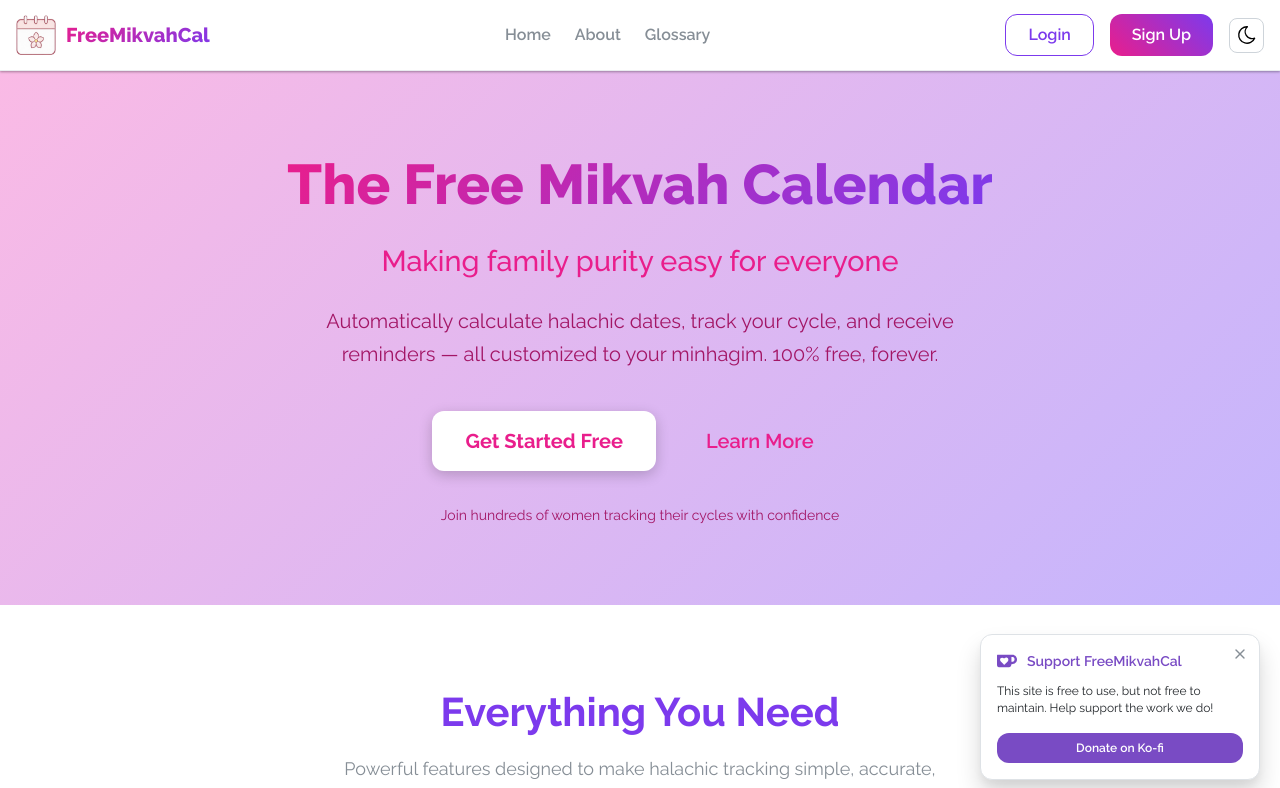
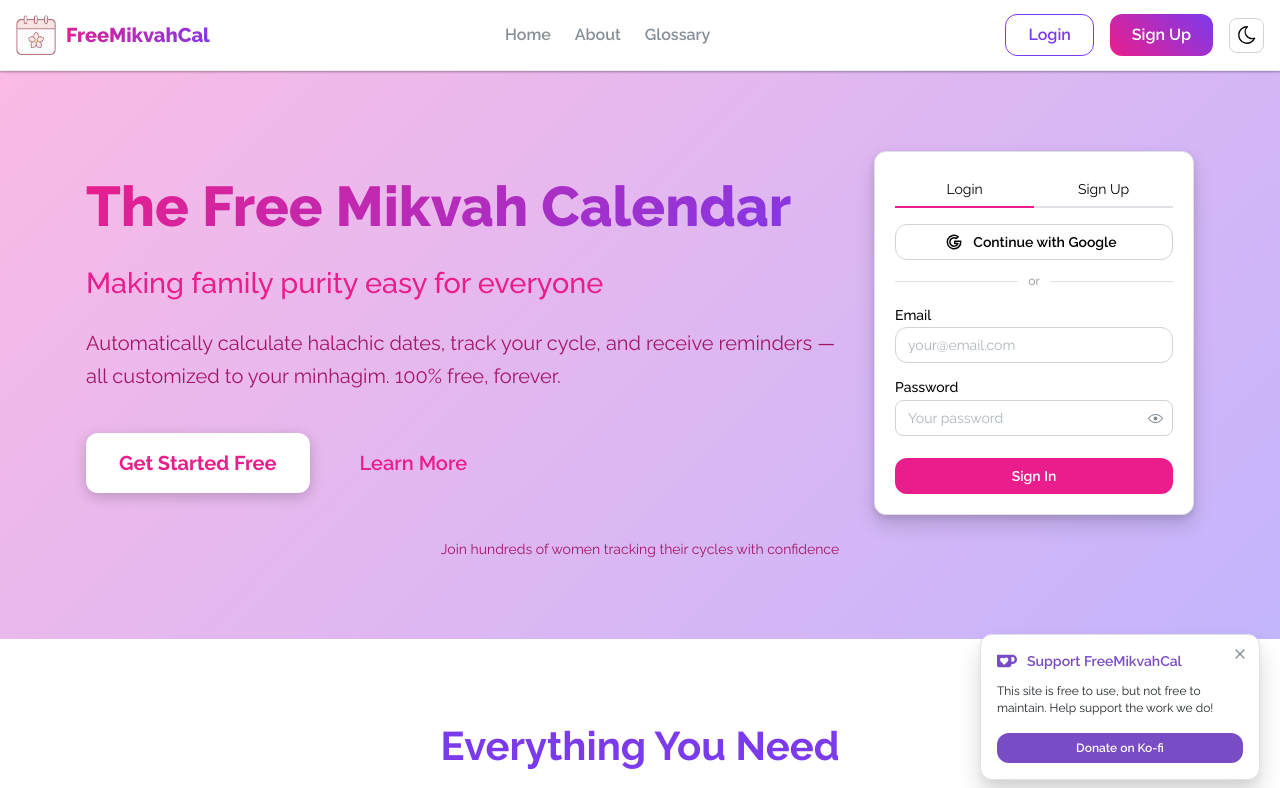
Before and after one commit to Slapp62/FreeMikvahCal, a React (Vite) app in the folder frontend/: page / in a window 1280 px wide. Shown: the top 788 px of the page. Built offline with nearby package versions, Linux system fonts and the light colour scheme; no server answers.

Commit message:
import error fix and imrpoved gitignore

```diff
--- /dev/null
+++ b/frontend/src/components/auth/HeroAuthCard.tsx
@@ -0,0 +1,195 @@
+import { useState } from 'react';
+import {
+  Paper,
+  Tabs,
+  TextInput,
+  PasswordInput,
+  Button,
+  Stack,
+  Divider,
+} from '@mantine/core';
+import { useForm } from 'react-hook-form';
+import { joiResolver } from '@hookform/resolvers/joi';
+import { notifications } from '@mantine/notifications';
+import { useNavigate } from 'react-router-dom';
+import { useAuth } from '../../hooks/useAuth';
+import { loginSchema } from '../../validationRules/authSchemas';
+import { GoogleSignInButton } from './GoogleSignInButton';
+import { VerificationModal } from '../modals/VerificationModal';
+
+type LoginFormValues = {
+  email: string;
+  password: string;
+};
+
+type RegisterFormValues = {
+  email: string;
+  password: string;
+};
+
+export function HeroAuthCard() {
+  const navigate = useNavigate();
+  const [activeTab, setActiveTab] = useState<string | null>('login');
+  const [showVerifyModal, setShowVerifyModal] = useState(false);
+  const [tempEmail, setTempEmail] = useState('');
+  const { login, register: registerAuth, isLoading } = useAuth();
+
+  // Login form
+  const {
+    register: loginRegister,
+    handleSubmit: handleLoginSubmit,
+    formState: { errors: loginErrors },
+  } = useForm<LoginFormValues>({
+    mode: 'onBlur',
+    resolver: joiResolver(loginSchema),
+  });
+
+  // Register form
+  const {
+    register: signupRegister,
+    handleSubmit: handleSignupSubmit,
+    formState: { errors: signupErrors },
+  } = useForm<RegisterFormValues>({
+    mode: 'onBlur',
+  });
+
+  const onLoginSubmit = async (formData: LoginFormValues) => {
+    await login(formData);
+  };
+
+  const onSignupSubmit = async (formData: RegisterFormValues) => {
+    const result = await registerAuth({
+      email: formData.email,
+      password: formData.password,
+      halachicCustom: 'manual',
+      location: {
+        city: 'New York',
+        timezone: 'UTC',
+        geonameId: 0,
+        lat: 0,
+        lng: 0,
+      },
+      consents: {
+        dataProcessing: {
+          granted: true,
+        },
+      },
+      halachicPreferences: {
+        ohrZaruah: false,
+        kreisiUpleisi: false,
+        chasamSofer: false,
+      },
+    });
+
+    if (result.success) {
+      setTempEmail(formData.email);
+      setShowVerifyModal(true);
+    }
+  };
+
+  const handleVerifySuccess = () => {
+    setShowVerifyModal(false);
+    notifications.show({
+      title: 'Email Verified!',
+      message: "Now, let's finish setting up your account.",
+      color: 'teal',
+    });
+    navigate('/complete-profile');
+  };
+
+  return (
+    <Paper
+      shadow="md"
+      p="lg"
+      radius="md"
+      withBorder
+      style={{
+        backgroundColor: 'var(--mantine-color-body)',
+        minWidth: 320,
+        maxWidth: 380,
+      }}
+    >
+      <Tabs value={activeTab} onChange={setActiveTab}>
+        <Tabs.List grow>
+          <Tabs.Tab value="login">Login</Tabs.Tab>
+          <Tabs.Tab value="signup">Sign Up</Tabs.Tab>
+        </Tabs.List>
+
+        <Tabs.Panel value="login" pt="md">
+          <form onSubmit={handleLoginSubmit(onLoginSubmit)}>
+            <Stack gap="sm">
+              <GoogleSignInButton />
+
+              <Divider label="or" labelPosition="center" size="xs" />
+
+              <TextInput
+                label="Email"
+                placeholder="your@email.com"
+                size="sm"
+                error={loginErrors.email?.message}
+                {...loginRegister('email')}
+              />
+
+              <PasswordInput
+                label="Password"
+                placeholder="Your password"
+                size="sm"
+                error={loginErrors.password?.message}
+                {...loginRegister('password')}
+              />
+
+              <Button type="submit" fullWidth mt="xs" loading={isLoading}>
+                Sign In
+              </Button>
+            </Stack>
+          </form>
+        </Tabs.Panel>
+
+        <Tabs.Panel value="signup" pt="md">
+          <form onSubmit={handleSignupSubmit(onSignupSubmit)}>
+            <Stack gap="sm">
+              <GoogleSignInButton />
+
+              <Divider label="or" labelPosition="center" size="xs" />
+
+              <TextInput
+                label="Email"
+                placeholder="your@email.com"
+                size="sm"
+                error={signupErrors.email?.message}
+                {...signupRegister('email', {
+                  required: 'Email is required',
+                  pattern: { value: /^\S+@\S+$/, message: 'Invalid email' },
+                })}
+              />
+
+              <PasswordInput
+                label="Password"
+                placeholder="Your password"
+                size="sm"
+                error={signupErrors.password?.message}
+                {...signupRegister('password', {
+                  required: 'Password is required',
+                  minLength: { value: 8, message: 'Minimum 8 characters' },
+                })}
+              />
+
+              <Button type="submit" fullWidth mt="xs" loading={isLoading}>
+                Get Started
+              </Button>
+            </Stack>
+          </form>
+        </Tabs.Panel>
+      </Tabs>
+
+      <VerificationModal
+        opened={showVerifyModal}
+        email={tempEmail}
+        onVerifySuccess={handleVerifySuccess}
+        onResend={() => {
+          notifications.show({ message: 'New code sent!', color: 'blue' });
+        }}
+      />
+    </Paper>
+  );
+}
--- a/frontend/src/pages/editUserSettings.page.tsx
+++ b/frontend/src/pages/editUserSettings.page.tsx
@@ -7,7 +7,6 @@ import { searchLocations, Location } from "../services/locationApi";
 import { IconInfoCircle, IconMapPin, IconBrandGoogle, IconCheck } from "../utils/icons";
 
 const EditUserSettings = () => {
-    const user = useUserStore((state) => state.user);
     const updateUser = useUserStore((state) => state.updateUser);
     const [loading, setLoading] = useState(false);
     const [isFetching, setIsFetching] = useState(true);
--- a/frontend/src/pages/home.page.tsx
+++ b/frontend/src/pages/home.page.tsx
@@ -10,6 +10,7 @@ import {
     Box,
     ThemeIcon,
     SimpleGrid,
+    Flex,
 } from "@mantine/core";
 import {
     IconCalendarEvent,
@@ -26,8 +27,11 @@ import {
     IconHeart,
 } from "../utils/icons";
 import { Link } from "react-router-dom";
+import { HeroAuthCard } from "../components/auth/HeroAuthCard";
+import { useUserStore } from "../store/userStore";
 
 const HomePage = () => {
+    const isAuthenticated = useUserStore((state) => state.isAuthenticated);
     return (
         <Box>
             {/* Hero Section */}
@@ -38,24 +42,30 @@ const HomePage = () => {
                 }}
             >
                 <Container size="lg">
-                    <Stack align="center" gap="xl">
+                    <Flex
+                        gap="xl"
+                        align="center"
+                        justify="space-between"
+                        direction={{ base: 'column', md: 'row' }}
+                    >
+                        <Stack gap="xl" style={{ flex: 1 }}>
                             <Title
                                 order={1}
-                            ta="center"
+                                ta={{ base: 'center', md: 'left' }}
                                 c="pink.7"
                                 fw={800}
                                 style={{background: 'linear-gradient(135deg, var(--mantine-color-pink-6) 0%, var(--mantine-color-purple-6) 100%)', WebkitBackgroundClip: 'text', WebkitTextFillColor: 'transparent', backgroundClip: 'text', lineHeight: 1.2, fontSize: 'clamp(2rem, 5vw, 3.5rem)' }}
                             >
                                 The Free Mikvah Calendar
                             </Title>
-                        <Title order={2} ta="center" c="pink.6" fw={500} style={{ fontSize: 'clamp(1.2rem, 3vw, 1.8rem)' }}>
+                            <Title order={2} ta={{ base: 'center', md: 'left' }} c="pink.6" fw={500} style={{ fontSize: 'clamp(1.2rem, 3vw, 1.8rem)' }}>
                                 Making family purity easy for everyone
                             </Title>
-                        <Text size="xl" ta="center" c="pink.8" maw={700}>
+                            <Text size="xl" ta={{ base: 'center', md: 'left' }} c="pink.8">
                                 Automatically calculate halachic dates, track your cycle, and receive reminders
                                 — all customized to your minhagim. 100% free, forever.
                             </Text>
-                        <Group gap="md" mt="md" justify="center" wrap="wrap">
+                            <Group gap="md" mt="md" justify={{ base: 'center', md: 'flex-start' }} wrap="wrap" visibleFrom="md" display={isAuthenticated ? 'none' : undefined}>
                                 <Button
                                     component={Link}
                                     to="/register"
@@ -85,10 +95,57 @@ const HomePage = () => {
                                     Learn More
                                 </Button>
                             </Group>
-                        <Text size="sm" c="pink.8" mt="xs">
+                            <Text size="sm" c="pink.8" ta={{ base: 'center', md: 'left' }} hiddenFrom="md">
                                 Join hundreds of women tracking their cycles with confidence
                             </Text>
                         </Stack>
+
+                        {/* Auth Card - Desktop Only & Only for Non-Authenticated Users */}
+                        {!isAuthenticated && (
+                            <Box visibleFrom="md">
+                                <HeroAuthCard />
+                            </Box>
+                        )}
+
+                        {/* Mobile CTA Buttons */}
+                        <Group gap="md" mt="md" justify="center" wrap="wrap" hiddenFrom="md">
+                            <Button
+                                component={Link}
+                                to="/register"
+                                size="xl"
+                                radius="md"
+                                variant="white"
+                                c="pink.6"
+                                style={{
+                                    fontWeight: 700,
+                                    boxShadow: '0 4px 14px rgba(0, 0, 0, 0.2)',
+                                }}
+                            >
+                                Get Started Free
+                            </Button>
+                            <Button
+                                component={Link}
+                                to="/about"
+                                size="xl"
+                                radius="md"
+                                variant="subtle"
+                                c="pink.6"
+                                style={{
+                                    borderColor: 'pink.6',
+                                    borderWidth: 2,
+                                }}
+                            >
+                                Learn More
+                            </Button>
+                        </Group>
+                    </Flex>
+
+                    {/* Desktop Only Text */}
+                    {!isAuthenticated && (
+                        <Text size="sm" c="pink.8" mt="xl" ta="center" visibleFrom="md">
+                            Join hundreds of women tracking their cycles with confidence
+                        </Text>
+                    )}
                 </Container>
             </Box>
 
```
Also changed, not shown: 2 other files (tests, documents, lock files or other folders). Lines whose indentation alone changed are shown as unchanged.
